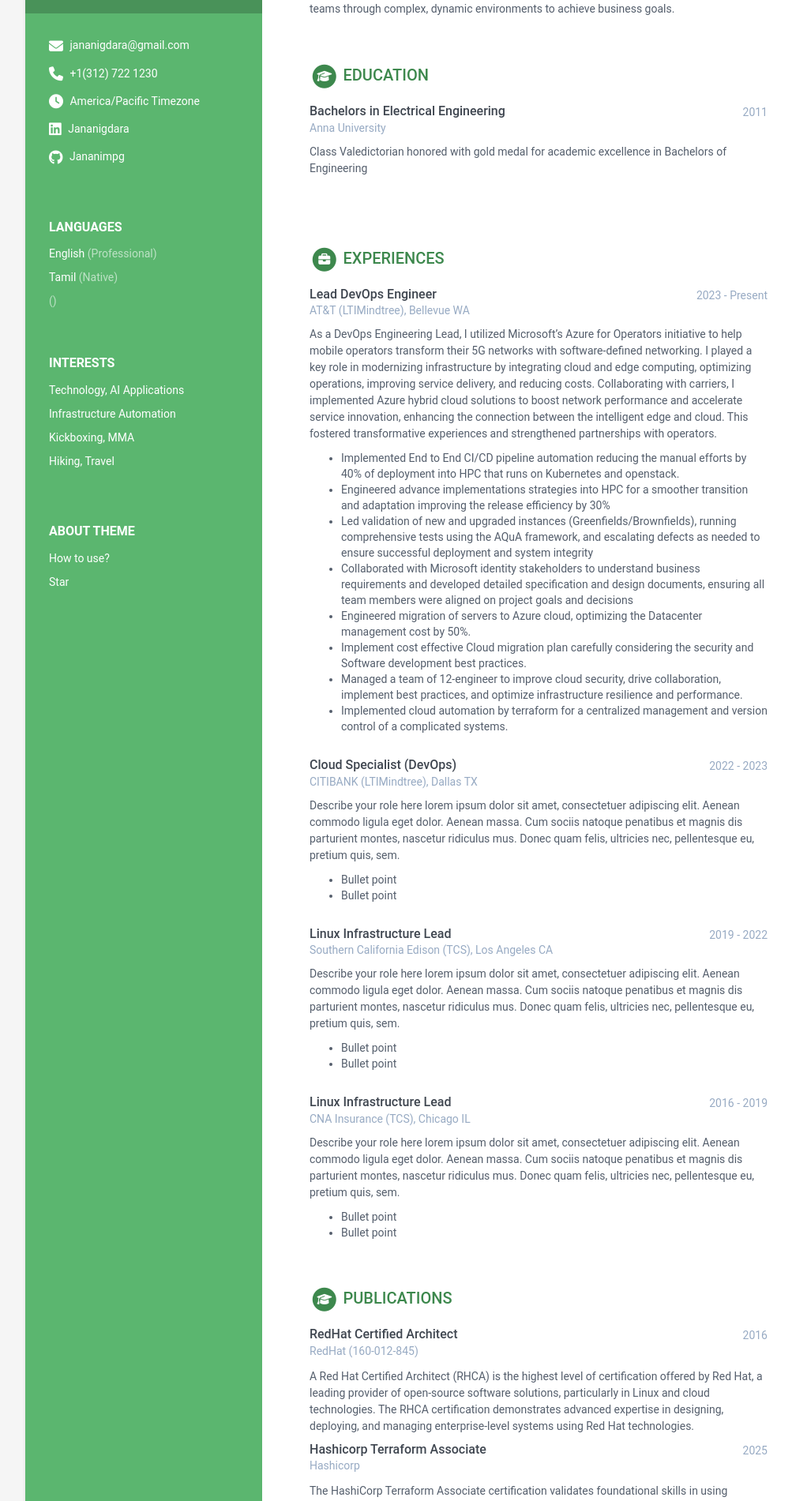
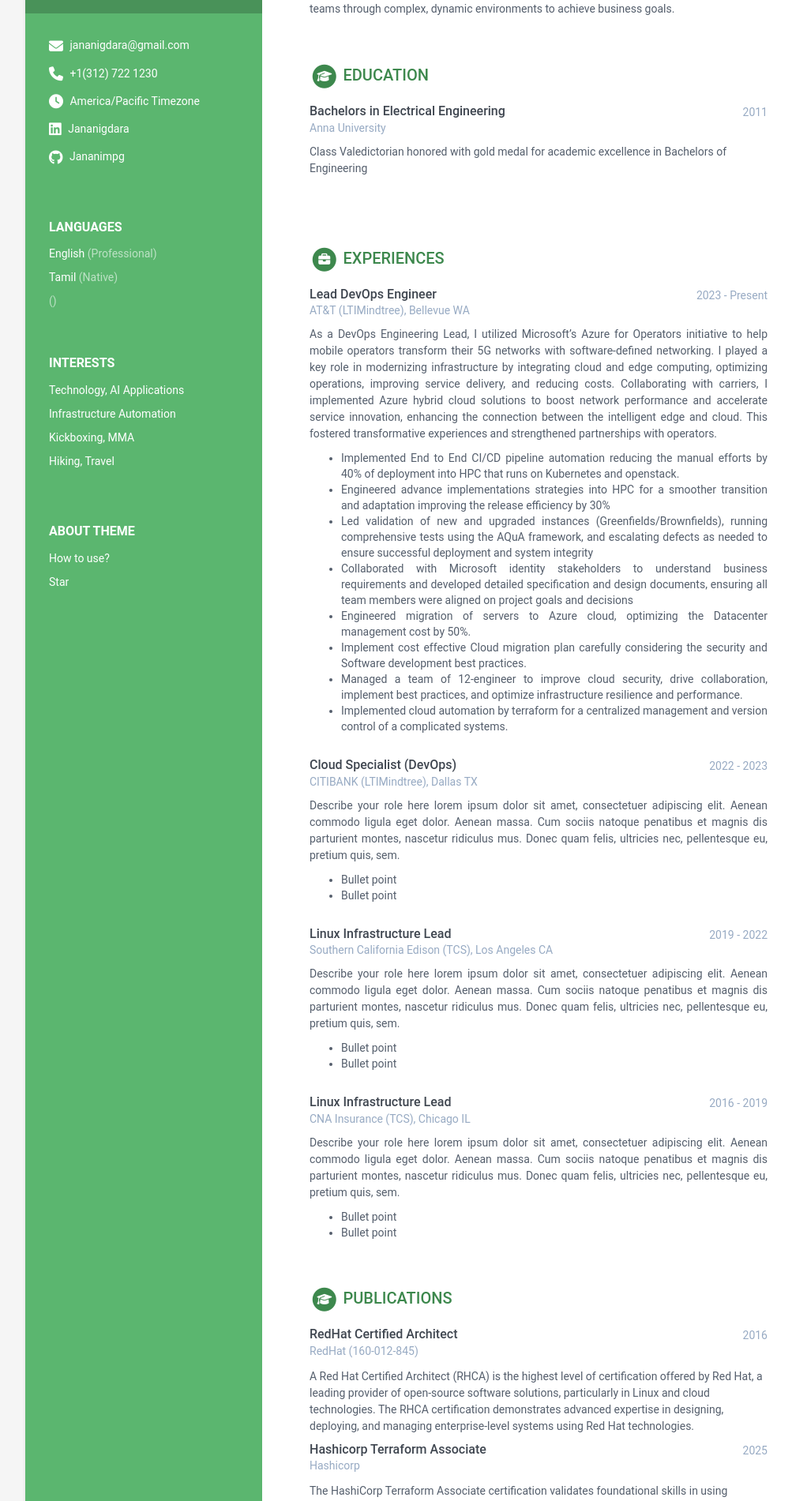
Before and after one commit to Jananimpg/portfolio, a Jekyll site: the page built from index.html, in a window 1280 px wide. Shown: the part 307-2208 px from the top of the page at 79% size, without its empty margins (108-1111 px from the left). Built offline with Jekyll 4.4.1, drawn with Linux system fonts in a browser that asks for light colours.

Commit message:
Update experiences.html

```diff
--- a/_includes/experiences.html
+++ b/_includes/experiences.html
@@ -24,7 +24,7 @@
     </div><!--//meta-->
 
     {% if experience.details %}
-    <div class="details">
+    <div class="details" style="text-align: justify;">
       {{ experience.details | markdownify }}
     </div><!--//details-->
     {% endif %}
```
